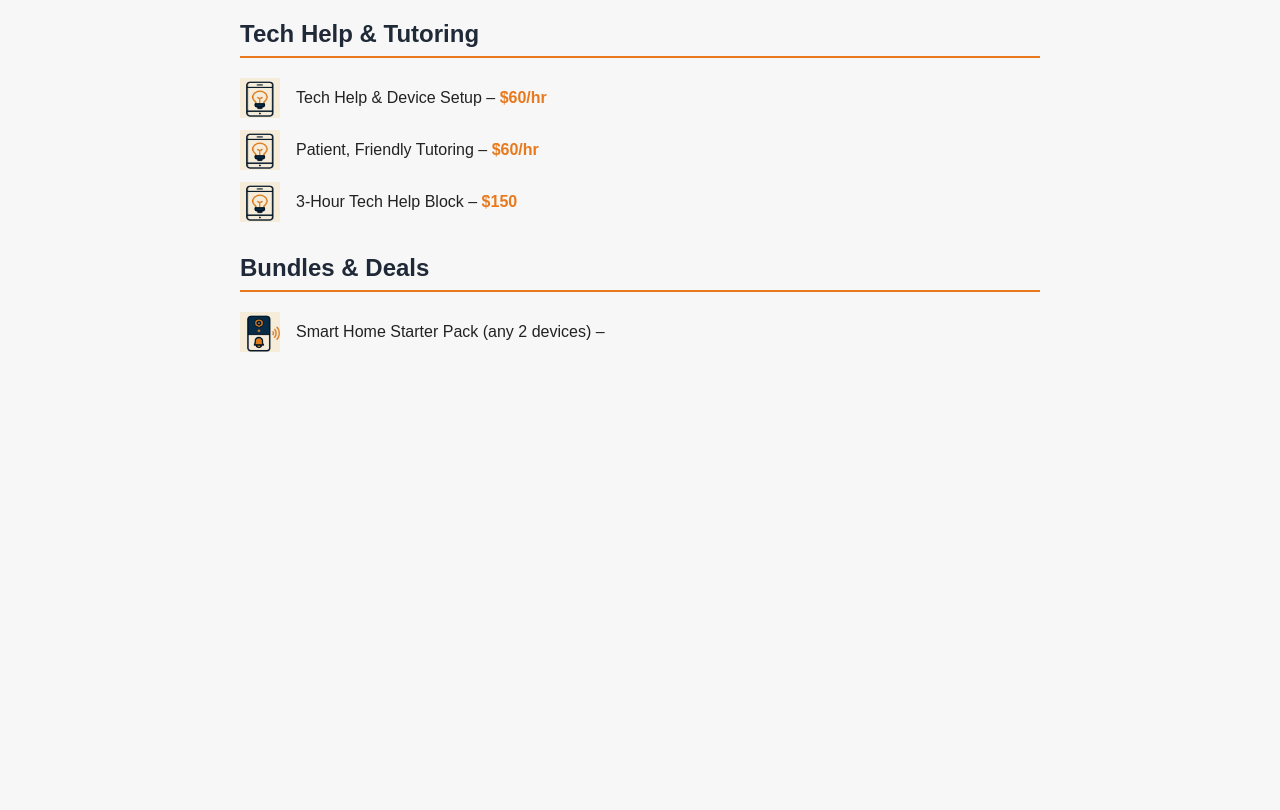
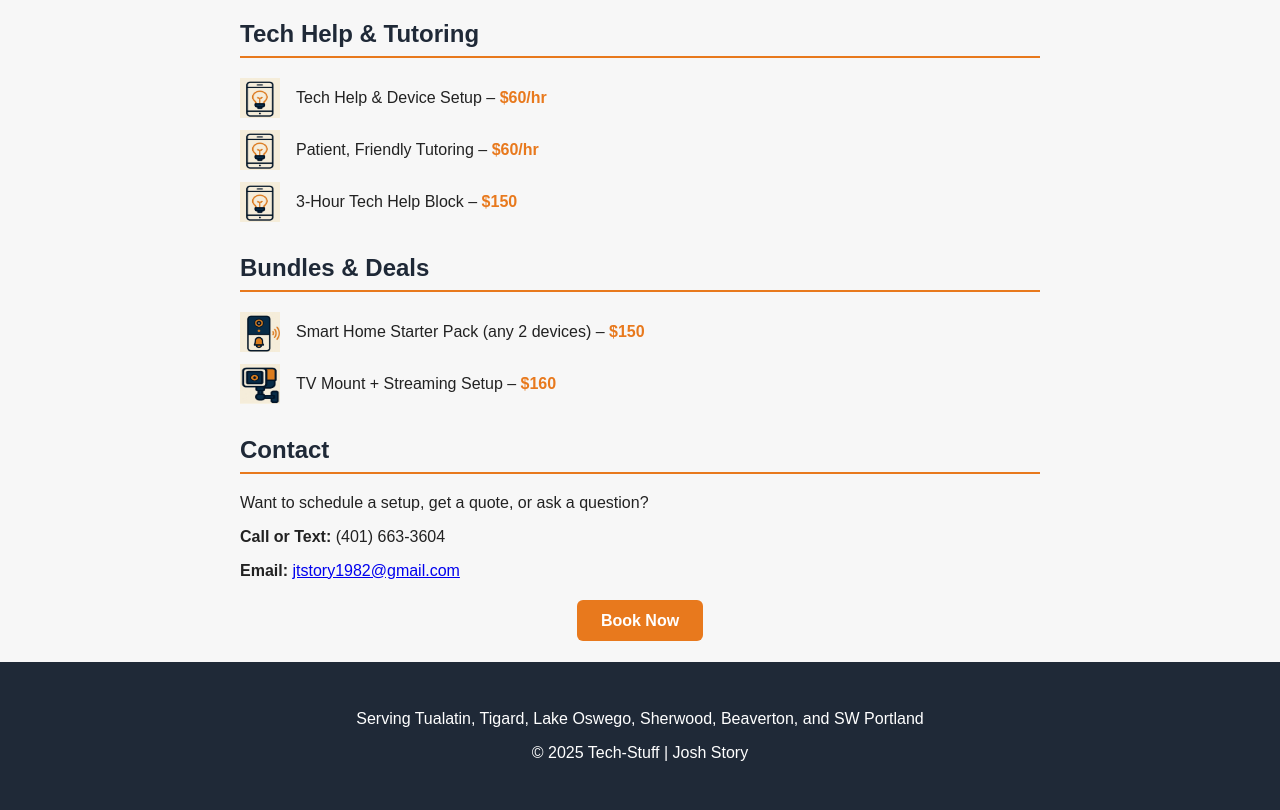
Before and after one commit to notthatevil1/tech-stuff, a plain HTML site: page index.html in a window 1280 px wide. Shown: the part 1728-2538 px from the top of the page. Before the commit the page ends 2124 px from the top, so only its background shows below. Drawn offline with Linux system fonts and the light colour scheme.

Commit message:
Update index.hml with contact info fixed maybe

```diff
--- a/index.html
+++ b/index.html
@@ -136,4 +136,29 @@
       <h2>Bundles & Deals</h2>
       <div class="service-item">
         <img src="icon_doorbell.png" alt="Bundle">
-        <span>Smart Home Starter Pack (any 2 devices) – <span class="price
+        <span>Smart Home Starter Pack (any 2 devices) – <span class="price">$150</span></span>
+      </div>
+      <div class="service-item">
+        <img src="icon_camera_setup.png" alt="Bundle">
+        <span>TV Mount + Streaming Setup – <span class="price">$160</span></span>
+      </div>
+    </section>
+
+    <section>
+      <h2>Contact</h2>
+      <p>Want to schedule a setup, get a quote, or ask a question?</p>
+      <p><strong>Call or Text:</strong> (401) 663-3604</p>
+      <p><strong>Email:</strong> <a href="mailto:jtstory1982@gmail.com">jtstory1982@gmail.com</a></p>
+    </section>
+
+    <div class="button">
+      <a href="mailto:jtstory1982@gmail.com">Book Now</a>
+    </div>
+  </main>
+
+  <footer>
+    <p>Serving Tualatin, Tigard, Lake Oswego, Sherwood, Beaverton, and SW Portland</p>
+    <p>&copy; 2025 Tech-Stuff | Josh Story</p>
+  </footer>
+</body>
+</html>
```
